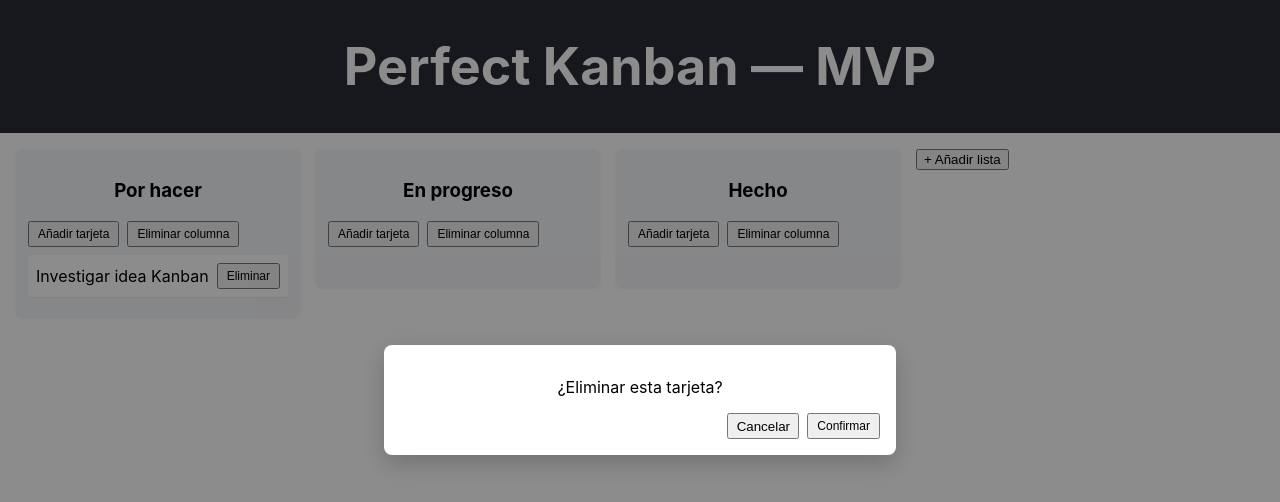
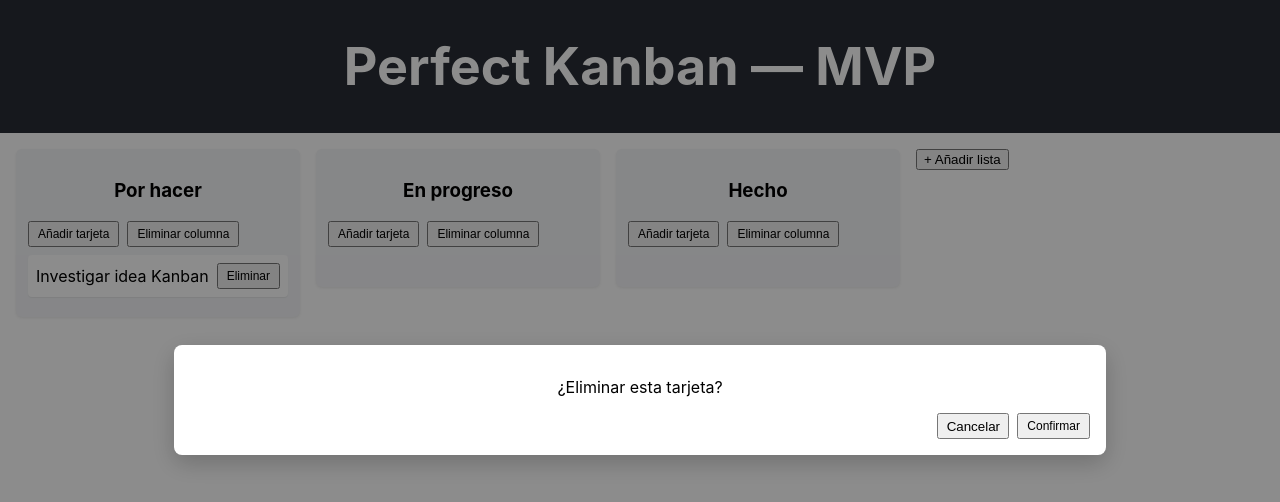
Before and after one commit to juanrdzbaeza/PerfectKanban, a React (Create React App) app: page / in a window 1280 px wide. Both pictures are taken after a click on the button "Eliminar". Shown: the top 502 px of the page. Built offline with nearby package versions, Linux system fonts and the light colour scheme.

Commit message:
Mejora la accesibilidad del modal.
Asegura que el contenido del modal sea accesible al limitar su altura máxima y permitir el desplazamiento interno, garantizando que los botones permanezcan visibles.

Mejora la adaptabilidad del modal para diferentes tamaños de pantalla.

```diff
--- a/src/App.css
+++ b/src/App.css
@@ -95,9 +95,12 @@
   background: #fff;
   padding: 16px;
   border-radius: 8px;
-  width: 90%;
-  max-width: 480px;
+  width: 92%;
+  max-width: 900px;
+  max-height: 80vh; /* limit modal height to viewport */
   box-shadow: 0 8px 24px rgba(0,0,0,0.2);
+  display: flex;
+  flex-direction: column;
 }
 
 .confirm-dialog h3 {
@@ -124,6 +127,38 @@
 
 .confirm-dialog textarea { min-height: 80px; resize: vertical; }
 
+/* Ensure modal content scrolls internally when too tall */
+.confirm-dialog > .md-area-wrapper,
+.confirm-dialog > .md-area-wrapper + div,
+.confirm-dialog .md-write-holder,
+.confirm-dialog .md-preview-holder {
+  overflow: auto;
+}
+
+/* Make the write/preview area flexible so buttons/footer stay visible */
+.md-area-wrapper {
+  flex: 1 1 auto;
+  display: flex;
+  flex-direction: column;
+}
+
+.md-write-holder,
+.md-preview-holder {
+  flex: 1 1 auto;
+  overflow: auto;
+}
+
+/* Footer (buttons) stay at the bottom */
+.confirm-dialog > div:last-child {
+  flex: 0 0 auto;
+}
+
+/* Reduce padding inside preview when large */
+.md-preview-holder { padding: 10px; }
+
+/* Ensure long preview content wraps and doesn't overflow horizontally */
+.md-preview { word-wrap: break-word; white-space: pre-wrap; }
+
 /* Small helpers for inputs inside cards/columns */
 .column input,
 .card input {
@@ -144,14 +179,6 @@
   width: 100%;
   background: transparent;
   margin: 8px 0;
-}
-
-.md-area-wrapper {
-  background: #fff;
-  border-radius: 8px;
-  overflow: hidden;
-  border: 1px solid #e6e6e9;
-  box-shadow: 0 1px 3px rgba(0,0,0,0.04);
 }
 
 .md-header {
```
